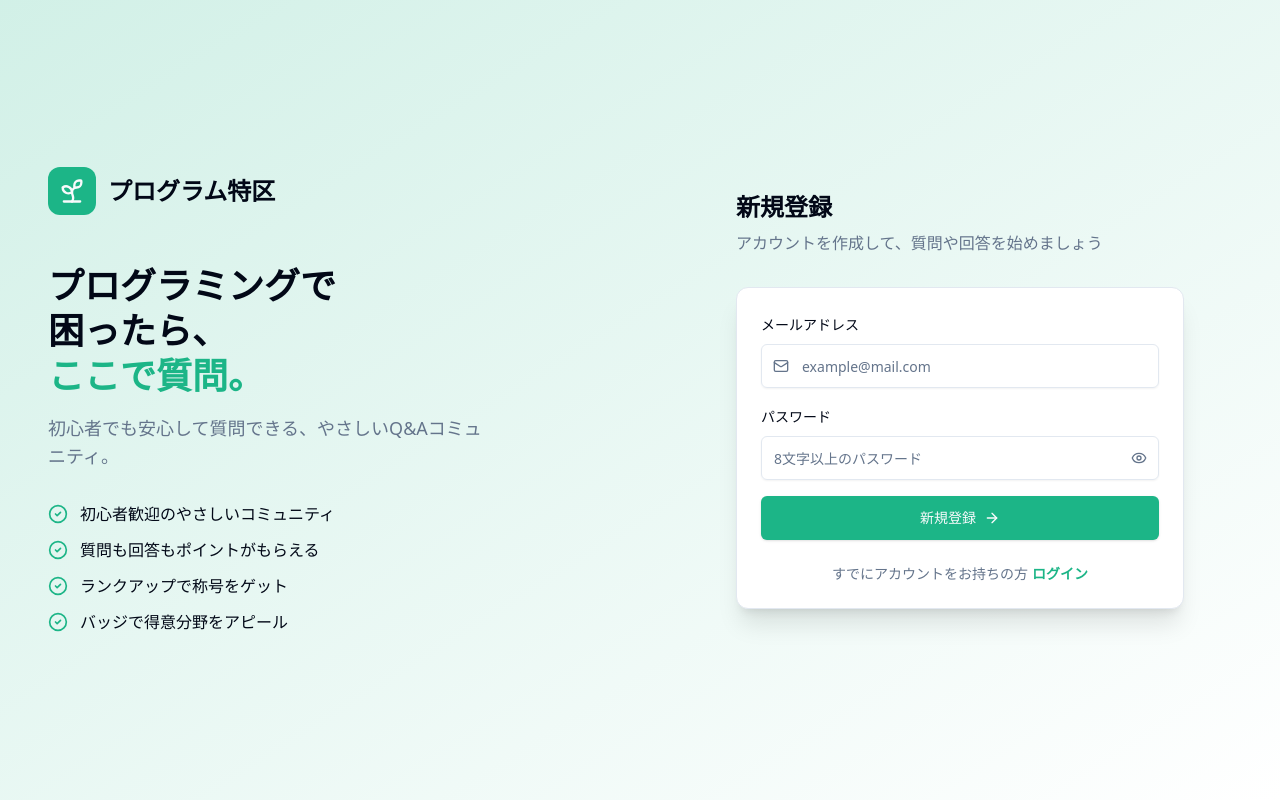
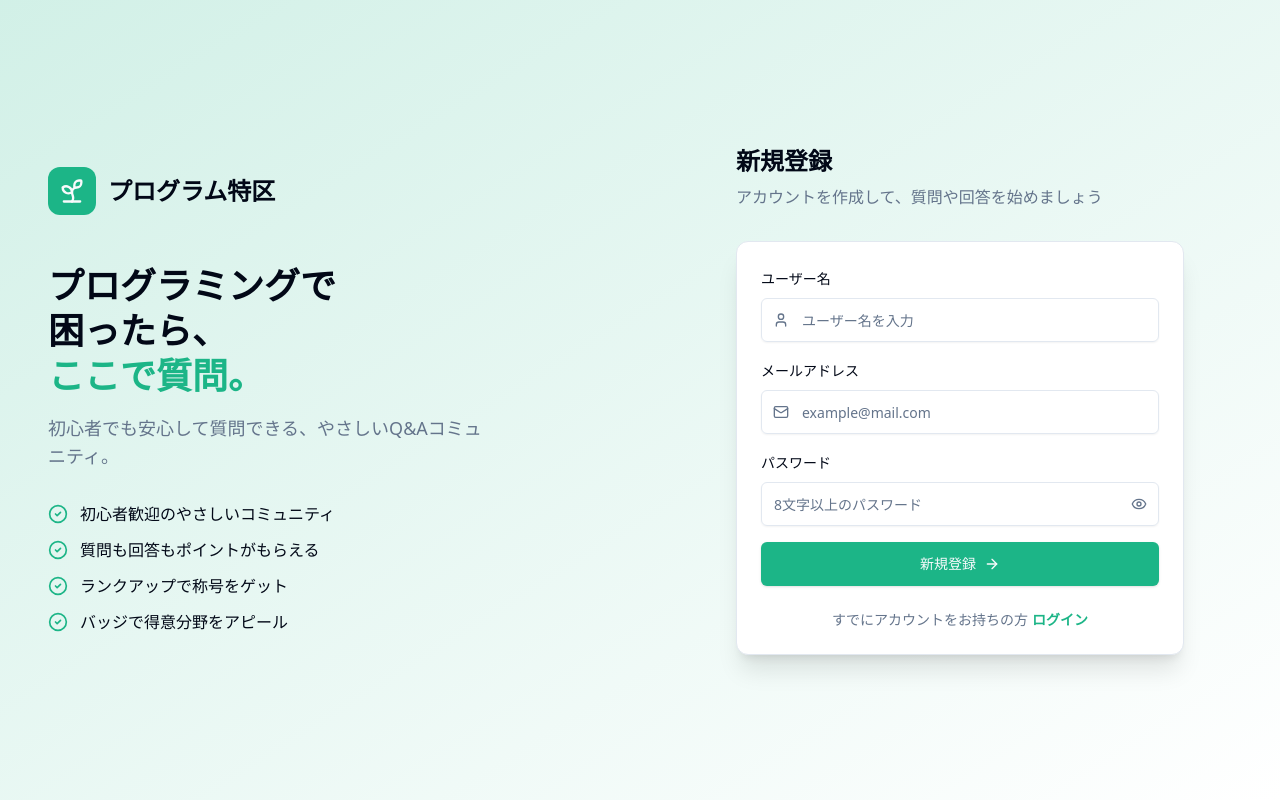
Before and after one commit to geek-camp-vol18/program-tokku, a Next.js app in the folder frontend/: page /signup in a window 1280 px wide. Built offline with nearby package versions, Linux system fonts and the light colour scheme.

Commit message:
ユーザー名の入力欄を追加

```diff
--- a/frontend/src/app/(auth)/signup/page.tsx
+++ b/frontend/src/app/(auth)/signup/page.tsx
@@ -2,7 +2,7 @@
 
 import Link from "next/link";
 import { useState } from "react";
-import { Sprout, Mail, Eye, EyeOff, ArrowRight, CheckCircle2 } from "lucide-react";
+import { Sprout, Mail, Eye, EyeOff, ArrowRight, CheckCircle2, User } from "lucide-react";
 import { Button } from "@/components/ui/button";
 import { Input } from "@/components/ui/input";
 import { Label } from "@/components/ui/label";
@@ -17,12 +17,13 @@ const features = [
 
 export default function RegisterPage() {
   const [showPassword, setShowPassword] = useState(false);
+  const [username, setUsername] = useState("");
   const [email, setEmail] = useState("");
   const [password, setPassword] = useState("");
 
   const handleSubmit = (e: React.FormEvent) => {
     e.preventDefault();
-    console.log("Register:", { email, password });
+    console.log("Register:", { username, email, password });
   };
 
   return (
@@ -81,8 +82,23 @@ export default function RegisterPage() {
 
           <Card className="border-0 shadow-none lg:shadow-xl lg:border">
             <CardContent className="p-0 lg:p-6 space-y-6">
+              {/* ユーザー名 */}
+              <form onSubmit={handleSubmit} className="space-y-4">
+                <div className="space-y-2">
+                  <Label htmlFor="username">ユーザー名</Label>
+                  <div className="relative">
+                    <User className="absolute left-3 top-1/2 h-4 w-4 -translate-y-1/2 text-muted-foreground" />
+                    <Input
+                      id="username"
+                      type="text"
+                      placeholder="ユーザー名を入力"
+                      value={username}
+                      onChange={(e) => setUsername(e.target.value)}
+                      className="pl-10 h-11"
+                    />
+                  </div>
+                </div>
               {/* メール登録 */}
-              <form onSubmit={handleSubmit} className="space-y-4">
                 <div className="space-y-2">
                   <Label htmlFor="email">メールアドレス</Label>
                   <div className="relative">
```
